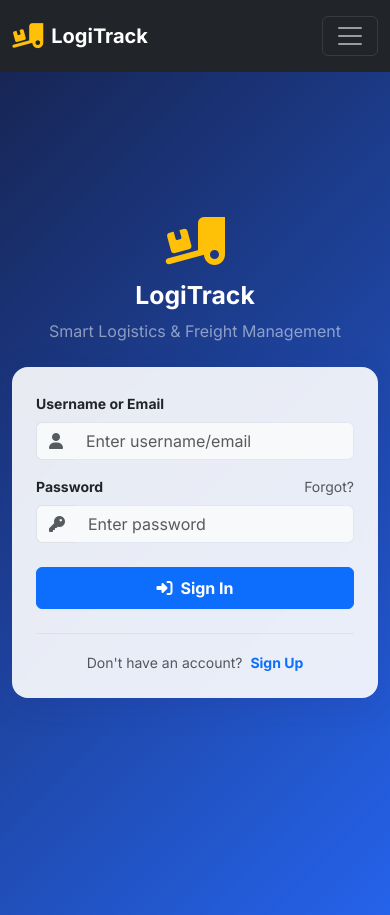
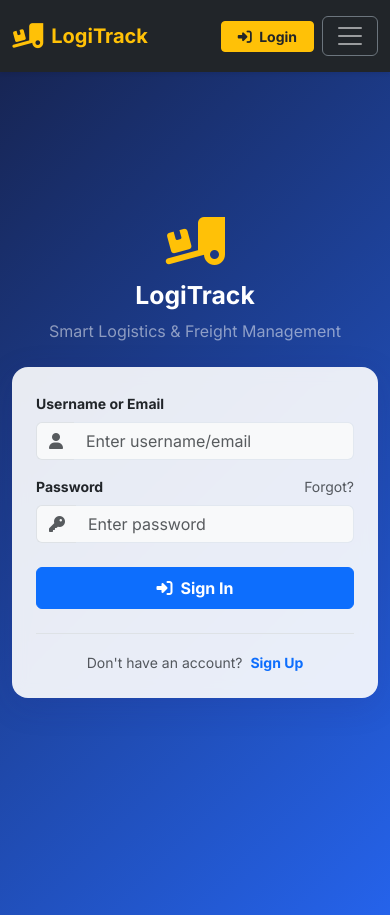
Before and after one commit to Samith08shettigar/logitrack-deploy, a Flask app: page /auth/login in a window 390 px wide. Shown: the top 915 px of the page. Run offline with Flask 3, Linux system fonts and the light colour scheme; a user stored in the database is signed in.

Commit message:
Add direct mobile login button in navbar and hero banner, fix navbar toggler

```diff
--- a/app/templates/base.html
+++ b/app/templates/base.html
@@ -205,27 +205,35 @@
 
     {% else %}
     <!-- Public Header & Navigation -->
-    <nav class="navbar navbar-expand-lg navbar-dark bg-dark py-3">
+    <nav class="navbar navbar-expand-lg navbar-dark bg-dark py-3 sticky-top shadow-sm">
         <div class="container">
-            <a class="navbar-brand d-flex align-items-center fw-bold" href="/">
+            <a class="navbar-brand d-flex align-items-center fw-bold text-warning" href="/">
                 <i class="fa-solid fa-truck-ramp-box fa-lg me-2 text-warning"></i> LogiTrack
             </a>
-            <button class="navbar-toggler" type="button" data-bs-toggle="dropdown" data-bs-target="#public-nav" aria-controls="public-nav" aria-expanded="false" aria-label="Toggle navigation">
+
+            <!-- Prominent Quick Login for Mobile Screens -->
+            <div class="d-flex align-items-center gap-2 d-lg-none ms-auto me-2">
+                <a class="btn btn-warning btn-sm fw-bold px-3 text-dark" href="{{ url_for('auth.login') }}">
+                    <i class="fa-solid fa-right-to-bracket me-1"></i> Login
+                </a>
+            </div>
+
+            <button class="navbar-toggler border-secondary" type="button" data-bs-toggle="collapse" data-bs-target="#public-nav" aria-controls="public-nav" aria-expanded="false" aria-label="Toggle navigation">
                 <span class="navbar-toggler-icon"></span>
             </button>
             <div class="collapse navbar-collapse" id="public-nav">
-                <ul class="navbar-nav ms-auto gap-2">
+                <ul class="navbar-nav ms-auto gap-2 align-items-lg-center mt-3 mt-lg-0">
                     <li class="nav-item">
-                        <a class="nav-link" href="/"><i class="fa-solid fa-house me-1"></i> Home</a>
+                        <a class="nav-link px-2" href="/"><i class="fa-solid fa-house me-1"></i> Home</a>
                     </li>
                     <li class="nav-item">
-                        <a class="nav-link" href="{{ url_for('customer.public_track') }}"><i class="fa-solid fa-magnifying-glass-location me-1"></i> Track Parcel</a>
+                        <a class="nav-link px-2" href="{{ url_for('customer.public_track') }}"><i class="fa-solid fa-magnifying-glass-location me-1"></i> Track Parcel</a>
+                    </li>
+                    <li class="nav-item d-none d-lg-block">
+                        <a class="btn btn-outline-warning btn-sm px-3" href="{{ url_for('auth.login') }}"><i class="fa-solid fa-right-to-bracket me-1"></i> Login</a>
                     </li>
                     <li class="nav-item">
-                        <a class="btn btn-outline-warning text-white btn-sm px-3 mt-1" href="{{ url_for('auth.login') }}"><i class="fa-solid fa-right-to-bracket me-1"></i> Login</a>
-                    </li>
-                    <li class="nav-item">
-                        <a class="btn btn-warning btn-sm px-3 mt-1" href="{{ url_for('auth.register') }}"><i class="fa-solid fa-user-plus me-1"></i> Signup</a>
+                        <a class="btn btn-warning btn-sm px-3 text-dark fw-bold w-100 w-lg-auto" href="{{ url_for('auth.register') }}"><i class="fa-solid fa-user-plus me-1"></i> Sign Up</a>
                     </li>
                 </ul>
             </div>
```
Also changed, not shown: app/templates/landing.html (+10 -0 lines).
